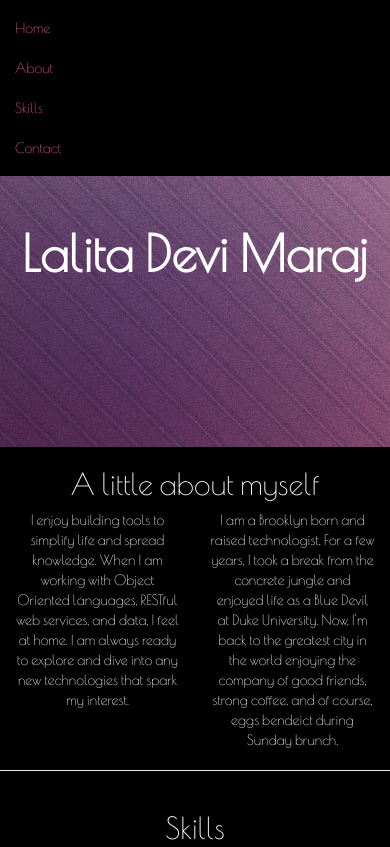
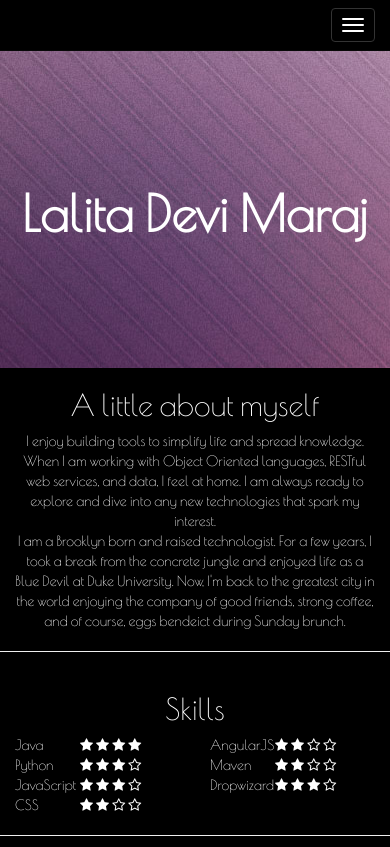
Before and after one commit to ldm810/personal-website, a plain HTML site: page index.html in a window 390 px wide. Shown: the top 847 px of the page. Drawn offline with nearby package versions, Linux system fonts and the light colour scheme.

Commit message:
changes to make about me and menu more mobile friendly

```diff
--- a/assets/css/styles.css
+++ b/assets/css/styles.css
@@ -3,6 +3,7 @@ body,html {
   background-color:black;
   color:white;
   font-family: 'Poiret One', cursive;
+  font-weight: 200;
 }
 
 body {
@@ -13,7 +14,7 @@ body {
 }
 .background-image {
   width:100%;
-  height:50%;
+  height:40%;
   background-image:url('../images/background.jpg');
 }
 
@@ -40,3 +41,8 @@ a:hover{
   color:#cf39d8;
  }
  ul.nav a:hover { color: #fff !important; }
+
+ .navbar-inverse .navbar-nav>li>a {
+  color:#ff52a7;
+}
+ }
--- a/index.html
+++ b/index.html
@@ -22,7 +22,7 @@
 	<link rel="stylesheet" href="https://maxcdn.bootstrapcdn.com/font-awesome/4.5.0/css/font-awesome.min.css">
 </head>
 
-<div class="navbar  navbar-fixed-top navbar-custom">
+<!-- <div class="navbar  navbar-fixed-top navbar-custom">
 	<div class="container">
 
 		<ul class="nav navbar-nav navbar-right">
@@ -34,8 +34,26 @@
 			<li><a href="#contact">Contact</a></li>
 		</ul>
 	</div>
+</div> -->
+<div class="navbar navbar-inverse navbar-fixed-top navbar-custom">
+  <div class="container">
+    <div class="navbar-header">
+      <button type="button" class="navbar-toggle" data-toggle="collapse" data-target=".navbar-collapse">
+        <span class="icon-bar"></span>
+        <span class="icon-bar"></span>
+        <span class="icon-bar"></span>
+      </button>
+    </div>
+    <div class="collapse navbar-collapse ">
+      <ul class="nav navbar-nav navbar-right">
+       		<li><a href="#home">Home</a></li>
+			<li><a href="#about">About</a></li>
+			<li><a href="#skills">Skills</a></li>
+			<li><a href="#contact">Contact</a></li>
+      </ul>
+    </div>
+  </div>
 </div>
-
 
 <div class="background-image vertical-center" id="home">
 	<div class="container">
@@ -48,27 +66,23 @@
 	<div class="text-center">
 		<h2>A little about myself</h2>
 		<div class="row">
-			<div class="col-xs-6 ">
-				<div class="row">
-					<div class="col-xs-12">
+			<div class="col-md-6 ">
+
 						I enjoy building tools to simplify life and spread knowledge.
 						When I am working with Object Oriented languages, RESTful web services,
 						and data, I feel at home. I am always ready to explore and dive into
 						any new technologies that spark my interest.
-					</div>
-				</div>
+
 			</div>
 
 
-			<div class="col-xs-6 ">
-				<div class="row">
-					<div class="col-xs-12">
+			<div class="col-md-6 ">
+
 						I am a Brooklyn born and raised technologist. For a few years, I took a break from the concrete jungle
 						and enjoyed life as a Blue Devil at Duke University. Now, I'm back to the greatest
 						city in the world enjoying the company of good friends, strong coffee, and of course,
 						eggs bendeict during Sunday brunch.
-					</div>
-				</div>
+
 			</div>
 		</div>
 	</div>
```
